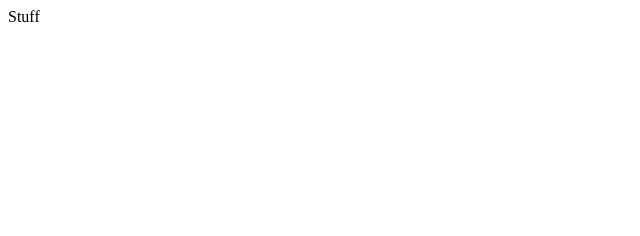
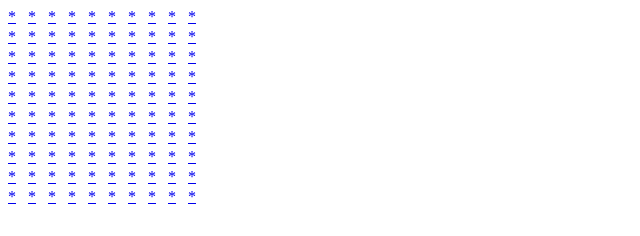
Before and after one commit to mdelrossi1/react-minesweeper, a React app: page / in a window 1280 px wide. Shown: the whole page, without its empty margins (0-640 px from the left). Built offline with nearby package versions, Linux system fonts and the light colour scheme.

Commit message:
sets up redux store, initial UI commit.

```diff
--- a/App.js
+++ /dev/null
@@ -1,8 +0,0 @@
-import React from 'react';
-class App extends React.Component {
-  render(){
-    return <div>Stuff</div>
-  }
-}
-
-export default App
--- /dev/null
+++ b/actions/initApp.js
@@ -0,0 +1,8 @@
+export const initApp = (mines, cols, rows) => {
+    return {
+        type: 'INIT_APP',
+        mines,
+        cols,
+        rows
+    }
+}
--- /dev/null
+++ b/actions/revealMine.js
@@ -0,0 +1,7 @@
+export const revealMine = (row, col) => {
+    return {
+        type: 'REVEAL_MINE',
+        row,
+        col
+    }
+}
--- /dev/null
+++ b/components/Block/container.js
@@ -0,0 +1,39 @@
+import { connect } from 'react-redux';
+import { revealMine } from '../../actions/revealMine'
+import Block from './presentational';
+
+const mapStateToProps = (state, ownProps) =>  {
+    let value = ownProps.value,
+        isMine = ownProps.isMine,
+        isRevealed = ownProps.isRevealed,
+        col = ownProps.col,
+        row = ownProps.row;
+
+    return {
+        value,
+        isMine,
+        isRevealed,
+        col,
+        row
+    }
+};
+
+const mapDispatchToProps = (dispatch, ownProps) => {
+    let row = ownProps.row,
+        col = ownProps.col;
+
+    return {
+        clickHandler: (e) => {
+            e.preventDefault();
+
+            dispatch(revealMine(row, col));
+        }
+    }
+};
+
+const BlockContainer = connect(
+    mapStateToProps,
+    mapDispatchToProps
+)(Block);
+
+export default BlockContainer;
--- /dev/null
+++ b/components/Block/presentational.js
@@ -0,0 +1,16 @@
+import React, { PropTypes } from 'react';
+
+class Block extends React.Component {
+    render() {
+        let clickHandler = this.props.clickHandler,
+            value = this.props.value,
+            isMine = this.props.isMine,
+            isRevealed = this.props.isRevealed,
+            row = this.props.row,
+            col = this.props.col;
+
+        return <li data-is-mine={isMine} data-is-revealed={isRevealed} style={{display: "inline-block", width: "20px", height: "20px"}} className="mine-field__block"><a href="#" onClick={clickHandler}>{value}</a></li>;
+    }
+}
+
+export default Block;
--- /dev/null
+++ b/components/MineField/container.js
@@ -0,0 +1,58 @@
+import React, { PropTypes } from 'react';
+import { connect } from 'react-redux';
+import { initApp } from '../../actions/initApp'
+import MineField from './presentational';
+
+const mapStateToProps = (state, ownProps) =>  {
+    var mineFieldCols = state.settings.mineFieldCols,
+        mineFieldRows = state.settings.mineFieldRows,
+        mineFieldSize = mineFieldRows * mineFieldCols,
+        numberOfMines = state.settings.numberOfMines,
+        randomNumbers = (ceiling, total) => {
+            let arr = [],
+                i = 0;
+
+            if (total > ceiling) {
+                throw 'The total number of random numbers wanted must be greater than the ceiling';
+            }
+
+            while(i < total) {
+                let random = Math.floor(Math.random() * ceiling + 0);
+
+                if (!arr.includes(random)) {
+                    arr[i] = random;
+
+                    i++;
+                }
+            }
+
+            return arr;
+        },
+
+        randomNumbersArray = randomNumbers(mineFieldSize, numberOfMines),
+
+        blocks = state.blocks;
+
+    return {
+        randomNumbersArray,
+        mineFieldCols,
+        mineFieldRows,
+        mineFieldSize,
+        blocks
+    }
+};
+
+const mapDispatchToProps = (dispatch, ownProps) => {
+    return {
+        componentWillMount: (randomNumbersArray, cols, rows) => {
+            dispatch(initApp(randomNumbersArray, cols, rows));
+        }
+    }
+};
+
+const MineFieldContainer = connect(
+    mapStateToProps,
+    mapDispatchToProps
+)(MineField)
+
+export default MineFieldContainer;
--- /dev/null
+++ b/components/MineField/presentational.js
@@ -0,0 +1,39 @@
+import React, { PropTypes } from 'react';
+import Block from 'components/Block/container.js'
+
+class MineField extends React.Component {
+    componentWillMount() {
+        this.props.componentWillMount(this.props.randomNumbersArray, this.props.mineFieldCols, this.props.mineFieldRows);
+    }
+
+    render() {
+        let mineFieldSize = this.props.mineFieldSize,
+            mineFieldCols = this.props.mineFieldCols,
+            mineFieldRows = this.props.mineFieldRows,
+            blocks = this.props.blocks,
+            cols = [],
+            rows = [],
+            rowIndex = 0;
+
+        blocks.map((block, index) => {
+            cols = [];
+            rowIndex = index;
+
+            block.map((block, index) => {
+                let value = (block.revealed) ? block.ticks : '*';
+
+                if (block.isMine && block.revealed) {
+                    value = "X";
+                }
+
+                cols[index] = <Block row={rowIndex} col={index} key={index} id={index} isRevealed={block.revealed} isMine={block.isMine} id={block.id} value={value}  />;
+            });
+
+            rows[index] = <ul key={index} data-row={index} style={{margin: 0, padding: 0, listStyle: "none"}}>{cols}</ul>;
+        });
+
+        return <div className={"mine-field mine-field--" + mineFieldSize}>{rows}</div>;
+    }
+}
+
+export default MineField;
--- a/index.html
+++ b/index.html
@@ -4,7 +4,7 @@
         <meta charset="utf-8">
         <meta name="description" content="">
         <meta name="viewport" content="width=device-width, initial-scale=1">
-        <title>9 Ball Scoresheet</title>
+        <title>Minesweeper Clone</title>
     </head>
     <body>
         <div id="app"></div>
--- a/main.js
+++ b/main.js
@@ -1,4 +1,15 @@
 import React from 'react';
 import ReactDOM from 'react-dom';
-import App from './App';
-ReactDOM.render(<App />, document.getElementById('app'));
+import { Provider } from 'react-redux'
+import { createStore } from 'redux'
+import router from './reducers/index.js'
+import MineField from './components/MineField/container.js';
+
+const store = createStore(router);
+
+ReactDOM.render(
+    <Provider store={store}>
+        <MineField />
+    </Provider>,
+    document.getElementById('app')
+);
--- /dev/null
+++ b/reducers/blocks.js
@@ -0,0 +1,125 @@
+const initData = (id) => {
+        return { ticks: 0, isMine: false, revealed: false, id: id };
+    },
+
+    buildField = (randomNumbersArray, cols, rows) => {
+        let blocks = [],
+            id = 0;
+
+        for (let rowIndex = 0; rowIndex < rows; rowIndex++) {
+            blocks[rowIndex] = [];
+
+            for (let colIndex = 0; colIndex < cols; colIndex++) {
+                blocks[rowIndex][colIndex] = initData(id);
+
+                if (randomNumbersArray.includes((rowIndex * cols) + colIndex)) {
+                    blocks[rowIndex][colIndex].isMine = true;
+                }
+
+                id++;
+            }
+        }
+
+        blocks = addTicks(blocks, rows, cols);
+
+        return blocks;
+    },
+
+    addTicks = (blocks, mineFieldRows, mineFieldCols) => {
+        for (let rowIndex = 0; rowIndex < mineFieldRows; rowIndex++) {
+            for (let colIndex = 0; colIndex < mineFieldCols; colIndex++) {
+                let currentBlock = blocks[rowIndex][colIndex],
+                    firstRow = rowIndex === 0,
+                    lastRow = rowIndex === mineFieldRows - 1,
+                    firstCol = colIndex === 0,
+                    lastCol = colIndex === mineFieldCols - 1;
+
+                if (currentBlock.isMine) { continue; }
+
+                if (!firstRow) {
+                    if (!firstCol) {
+                        if (blocks[rowIndex - 1][colIndex - 1].isMine) { currentBlock.ticks++; }
+                    }
+
+                    if (blocks[rowIndex - 1][colIndex].isMine) { currentBlock.ticks++; }
+
+                    if (!lastCol) {
+                        if (blocks[rowIndex - 1][colIndex + 1].isMine) { currentBlock.ticks++; }
+                    }
+                }
+
+                if (!firstCol) {
+                    if (blocks[rowIndex][colIndex - 1].isMine) { currentBlock.ticks++; }
+                }
+
+                if (!lastCol) {
+                    if (blocks[rowIndex][colIndex + 1].isMine) { currentBlock.ticks++; }
+                }
+
+                if (!lastRow) {
+                    if (!firstCol) {
+                        if (blocks[rowIndex + 1][colIndex - 1].isMine) { currentBlock.ticks++; }
+                    }
+
+                    if (blocks[rowIndex + 1][colIndex].isMine) { currentBlock.ticks++; }
+
+                    if (!lastCol) {
+                        if (blocks[rowIndex + 1][colIndex + 1].isMine) { currentBlock.ticks++; }
+                    }
+                }
+            }
+        }
+
+        return blocks;
+    },
+
+    floodArea = (field, row, col) => {
+        setRevealed(field, row-1, col-1);
+        setRevealed(field, row, col-1);
+        setRevealed(field, row+1, col-1);
+        setRevealed(field, row-1, col);
+        setRevealed(field, row+1, col);
+        setRevealed(field, row-1, col+1);
+        setRevealed(field, row, col+1);
+        setRevealed(field, row+1, col+1);
+    },
+
+    setRevealed = (field, row, col) => {
+        let wasRevealed,
+            block;
+
+        if (typeof field[row] === 'undefined') {
+            return false;
+        }
+
+        if (typeof field[row][col] === 'undefined') {
+            return false;
+        }
+
+        block = field[row][col];
+        wasRevealed = block.revealed;
+        block.revealed = true;
+
+        if (block.ticks === 0 && wasRevealed === false && block.isMine === false) {
+            floodArea(field, row, col);
+        }
+
+        return field;
+    }
+
+const blocks = (state = [], action) => {
+    var newState = state.concat([]);
+
+    switch(action.type) {
+        case 'INIT_APP':
+            newState = buildField(action.mines, action.cols, action.rows);
+            break;
+        case 'REVEAL_MINE':
+            newState = setRevealed(newState, action.row, action.col);
+
+    }
+
+    return newState;
+}
+
+export default blocks;
--- /dev/null
+++ b/reducers/index.js
@@ -0,0 +1,11 @@
+import { combineReducers } from 'redux';
+
+import settings from './settings';
+import blocks from './blocks';
+
+var reducers = combineReducers({
+    settings,
+    blocks
+});
+
+export default reducers;
--- /dev/null
+++ b/reducers/settings.js
@@ -0,0 +1,11 @@
+var settings = (state = {}, action) => {
+    var newState = Object.assign(state, {
+        mineFieldRows: 10,
+        mineFieldCols: 10,
+        numberOfMines: 10
+    });
+
+    return newState;
+}
+
+export default settings;
--- a/webpack.config.js
+++ b/webpack.config.js
@@ -1,3 +1,5 @@
+const path = require("path");
+
 module.exports = {
   entry: './main.js',
   output: {
@@ -19,5 +21,10 @@ module.exports = {
         }
       }
     ]
+  },
+  resolve: {
+    root: [
+      path.resolve('./')
+    ]
   }
 }
```
Also changed, not shown: package.json (+12 -2 lines).
